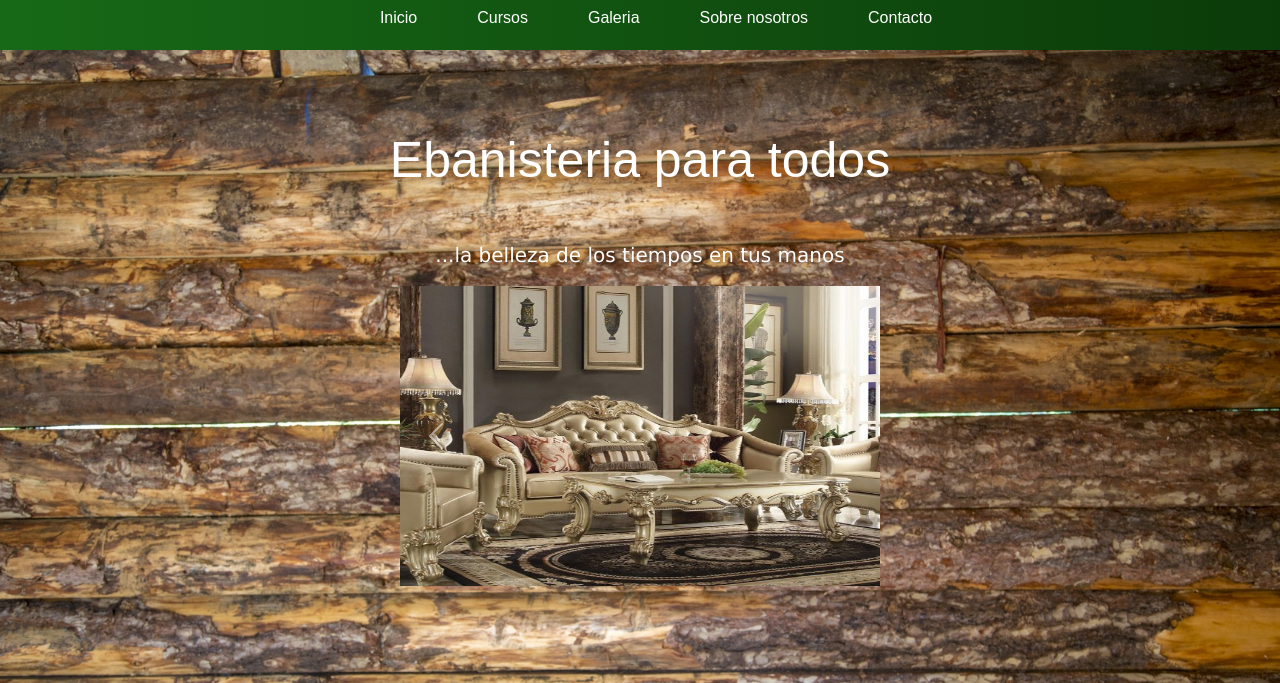
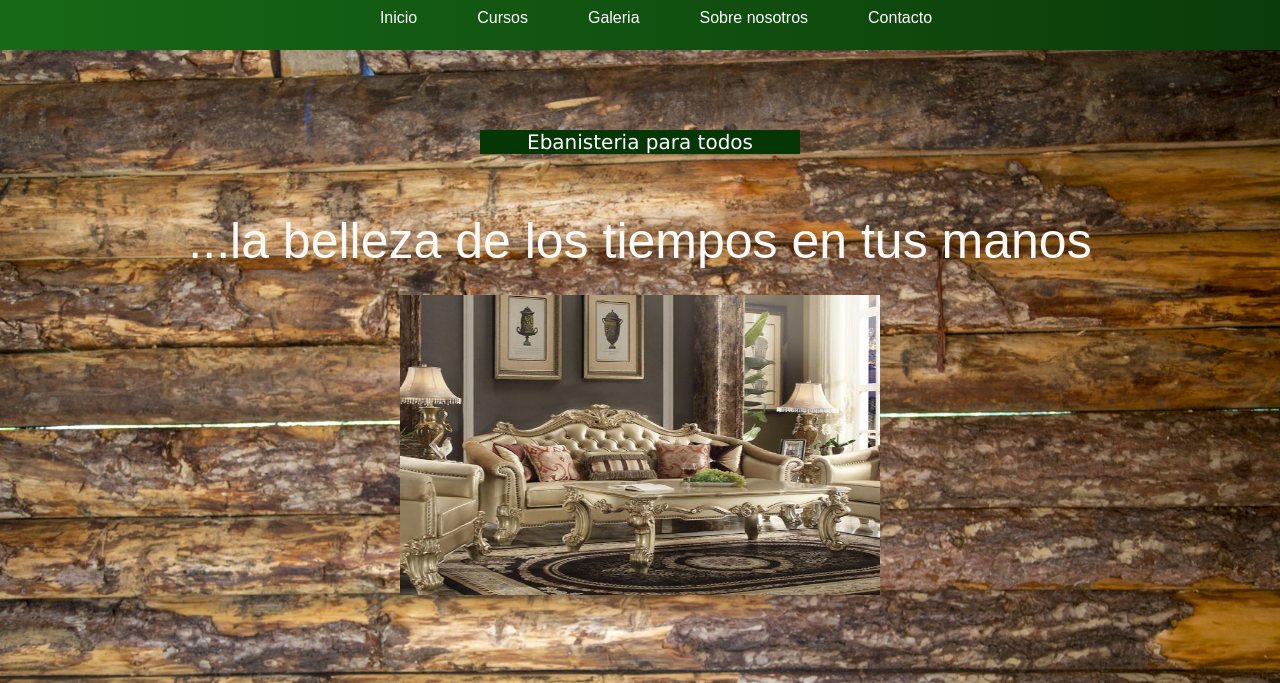
Before and after one commit to marto2508/ebanisteriaparatodos, a website: page index.html in a window 1280 px wide. Shown: the top 683 px of the page. Drawn offline with nearby package versions, Linux system fonts and the light colour scheme.

Commit message:
se agrego mixin, extend al index y sobre nosotros y soa a todos los html

```diff
--- a/index.html
+++ b/index.html
@@ -4,10 +4,13 @@
     <meta charset="UTF-8">
     <meta http-equiv="X-UA-Compatible" content="IE=edge">
     <meta name="viewport" content="width=device-width, initial-scale=1.0">
+    <meta name= "keywords" content="ebanistería , curso de ebanisteria en capital, curso  carpinteria en capital , trabajo  en madera, como hacer muebles" >
+    <meta name="description" content="Soy Miguel Calogero, profesor de ebanisteria y brindo cursos completos de abanisteria para todos los niveles y personas interesadas en aprender este hermoso oficio">
     <link href="https://cdn.jsdelivr.net/npm/bootstrap@5.1.3/dist/css/bootstrap.min.css" rel="stylesheet" integrity="sha384-1BmE4kWBq78iYhFldvKuhfTAU6auU8tT94WrHftjDbrCEXSU1oBoqyl2QvZ6jIW3" crossorigin="anonymous">
 
     <title>Ebanisteria para todos - Inicio</title>
     <link rel="stylesheet" href="./estilos/estiloCss.css">
+    <link rel="stylesheet" href="./estilos/estilo2css.css">
     <link rel="stylesheet" href="https://cdnjs.cloudflare.com/ajax/libs/animate.css/4.1.1/animate.min.css">
 </head>
 
@@ -28,7 +31,7 @@
         </header>
 
         <main>
-            <h1>Ebanisteria para todos</h1>
+            <h1 class="tituloPrincipal">Ebanisteria para todos</h1>
             <p class="lema">...la belleza de los tiempos en tus manos</p>
 
 
--- a/scss/_variables.scss
+++ b/scss/_variables.scss
@@ -1,11 +1,11 @@
 $colorTitulo: rgb(250, 243, 243);
 $posicionTitulo: center;
 $letraTitulo: Arial, Helvetica, sans-serif ;
-$sizeTitulo: 40px;
+$sizeTitulo: 20px;
 $colorFondoTitulo:rgb(6, 65, 6);
 
 
-$colorParrafo: white;
+$colorParrafo: rgb(252, 249, 249);
 $posicionParrafo: center;
 $letraParrafo:initial;
 $sizeParrafo: 20px;
--- a/scss/estiloscss.scss
+++ b/scss/estiloscss.scss
@@ -2,7 +2,9 @@
 @import "variables.scss";
 
 
-h1{
+@mixin tituloH1($colorTitulo , $colorFondoTitulo , $letraTitulo) {
+
+
     width: 25%;
     font-size: $sizeTitulo;
     font-family:$letraTitulo ;
@@ -15,10 +17,32 @@ h1{
 }
 
 
-p{
+.bio{
     text-align: $posicionParrafo;
     font-size: $sizeParrafo;
     font-family: $letraParrafo;
     color: $colorParrafo;
 
+
 }
+
+
+h1{
+    @include tituloH1(white,rgb(39, 3, 3),initial )
+
+}
+
+.tituloPrincipal{
+    @include tituloH1(white,rgb(5, 54, 5) , verdana )
+}
+
+
+.lema{
+    @extend .bio;
+    font-size: 50px;
+    font-family:fantasy;
+
+
+
+
+}
```
Also changed, not shown: contacto.html (+2 -0 lines), cursos.html (+2 -0 lines), galeria.html (+2 -0 lines), sobre nosotros.html (+2 -0 lines), estilos/estilo2css.css.
